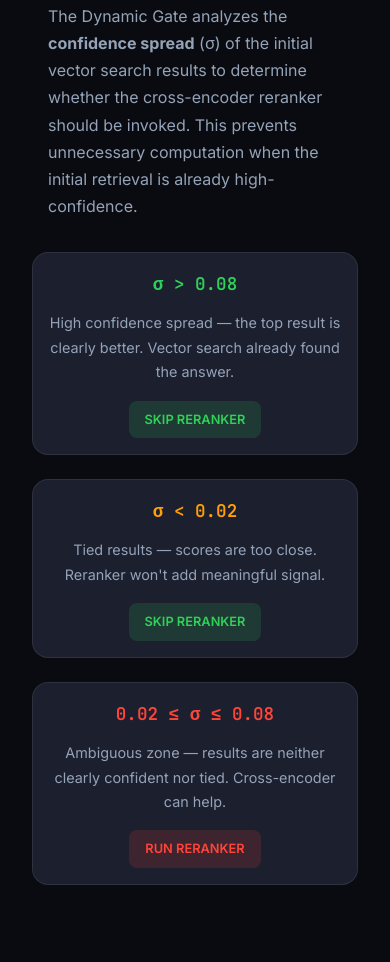
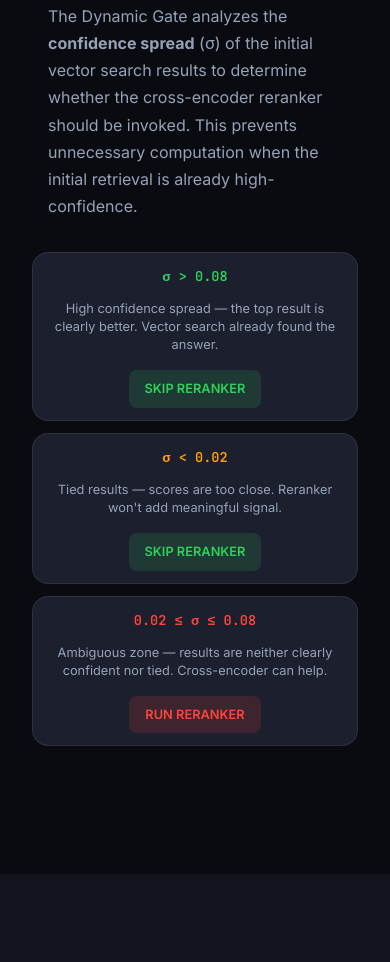
Before and after one commit to kleinpanic/memory-spark, a website: page docs-site/index.html in a window 390 px wide. Shown: the part 4502-5464 px from the top of the page. Drawn offline with Linux system fonts and the light colour scheme.

Commit message:
Fix Gate and Pool card text overlap on mobile

```diff
--- a/docs-site/index.html
+++ b/docs-site/index.html
@@ -446,6 +446,8 @@
             border-radius: 16px;
             padding: 1.5rem;
             text-align: center;
+            min-width: 0;
+            overflow: hidden;
         }
 
         .gate-condition {
@@ -453,6 +455,7 @@
             font-size: 1.1rem;
             font-weight: 600;
             margin-bottom: 0.75rem;
+            word-break: break-word;
         }
 
         .gate-condition.confident { color: var(--neon-green); }
@@ -463,6 +466,7 @@
             color: var(--text-secondary);
             font-size: 0.9rem;
             margin-bottom: 1rem;
+            line-height: 1.4;
         }
 
         .gate-result {
@@ -481,6 +485,25 @@
         .gate-result.run {
             background: rgba(255,69,58,0.15);
             color: var(--neon-red);
+        }
+
+        /* Gate Grid - Mobile fixes */
+        .gate-grid {
+            display: grid;
+            grid-template-columns: repeat(3, 1fr);
+            gap: 1rem;
+            max-width: 900px;
+            margin: 2rem auto;
+        }
+
+        @media (max-width: 700px) {
+            .gate-grid {
+                grid-template-columns: 1fr;
+                gap: 0.75rem;
+            }
+            .gate-card { padding: 1rem; }
+            .gate-condition { font-size: 0.95rem; }
+            .gate-desc { font-size: 0.85rem; }
         }
 
         /* Pool Cards */
@@ -501,6 +524,8 @@
             border: 1px solid rgba(255,255,255,0.08);
             border-radius: 12px;
             padding: 1.25rem;
+            min-width: 0;
+            overflow: hidden;
         }
 
         .pool-card h3 {
@@ -509,6 +534,7 @@
             display: flex;
             align-items: center;
             gap: 0.5rem;
+            flex-wrap: wrap;
         }
 
         .pool-card .weight {
@@ -516,6 +542,7 @@
             font-size: 0.85rem;
             opacity: 0.8;
             margin-bottom: 0.5rem;
+            word-break: break-word;
         }
 
         .pool-card ul {
@@ -780,7 +807,24 @@
             .gate-card,
             .benchmark-card,
             .concept-card {
-                padding: 1rem;
+                padding: 0.75rem;
+            }
+
+            .pool-card h3,
+            .gate-card h3 {
+                font-size: 0.9rem;
+            }
+
+            .pool-card .weight {
+                font-size: 0.75rem;
+            }
+
+            .gate-condition {
+                font-size: 0.85rem;
+            }
+
+            .gate-desc {
+                font-size: 0.8rem;
             }
 
             h2 {
```
